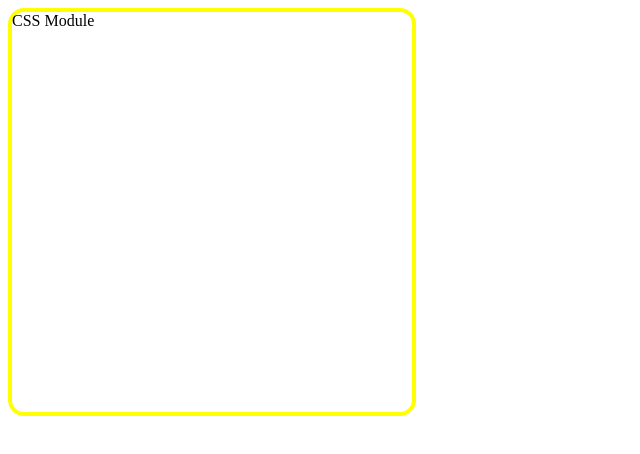
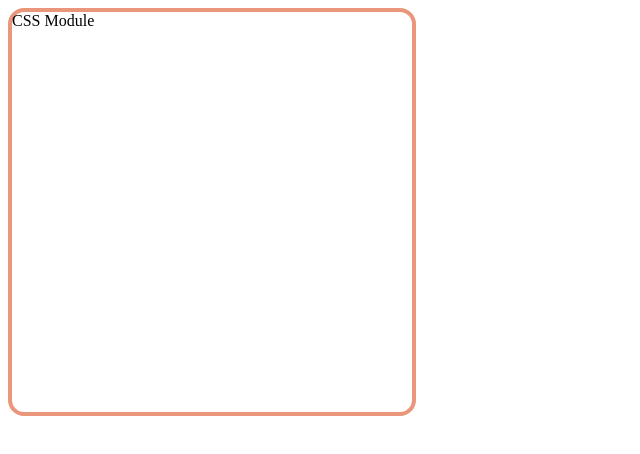
Before and after one commit to SSuphaluck/learning, a React (Create React App) app: page / in a window 1280 px wide. Shown: the top 454 px of the page, without its empty margins (0-640 px from the left). Built offline with nearby package versions, Linux system fonts and the light colour scheme.

Commit message:
finish learning css style

```diff
--- a/src/App.module.css
+++ b/src/App.module.css
@@ -10,6 +10,6 @@
 .test {
   width: 25rem;
   height: 25rem;
-  border: 4px solid yellow;
+  border: 4px solid darksalmon;
   border-radius: 16px;
 }
```
